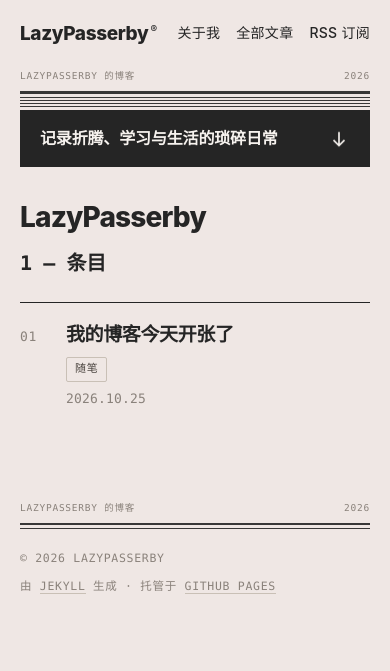
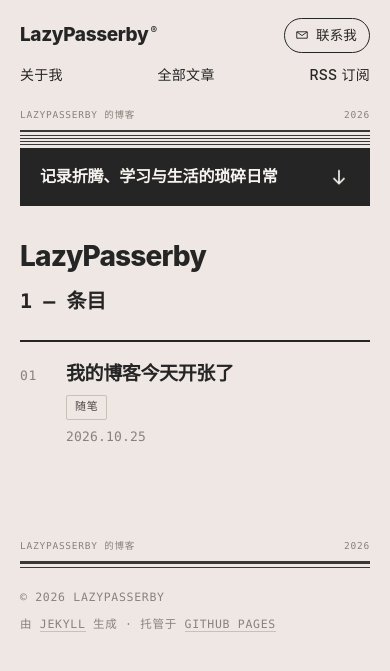
Before and after one commit to LazyPasserby/LazyPasserby.github.io, a Jekyll site: the page built from index.md, in a window 390 px wide. Shown: the top 671 px of the page. Built offline with Jekyll 4.4.1, drawn with Linux system fonts in a browser that asks for light colours.

Commit message:
手机顶栏改成两行，不再被撑宽

```diff
--- a/assets/main.css
+++ b/assets/main.css
@@ -432,9 +432,35 @@ a { color: inherit; text-decoration: none; }
 
   .nav { gap: 16px; }
 
-  /* 手机上把「联系我」按钮藏掉（邮箱在「关于我」页里有），
-     否则一行放不下，会把页面撑宽、右边被裁 */
-  .pill { display: none; }
+  /* 手机上顶栏改成两行：第一行品牌 + 「联系我」按钮，第二行三个导航链接。
+     这样一行放不下也不会把页面撑宽、右边被裁 */
+  .site-head { padding-top: 18px; }
+
+  .nav-row {
+    display: grid;
+    grid-template-columns: 1fr auto;
+    align-items: center;
+    row-gap: 10px;
+  }
+
+  .brand { order: 1; }
+
+  .pill {
+    order: 2;
+    grid-column: 2;
+    grid-row: 1;
+    justify-self: end;
+    padding: 5px 12px 5px 10px;
+  }
+
+  .nav {
+    order: 3;
+    grid-column: 1 / -1;
+    grid-row: 2;
+    margin-left: 0;
+    justify-content: space-between;
+    gap: 12px;
+  }
 
   .rule-meta { font-size: 9.5px; gap: 10px; }
   .rule-meta span:nth-child(2) { display: none; }
```
Also changed, not shown: assets/main.scss (+29 -3 lines).
